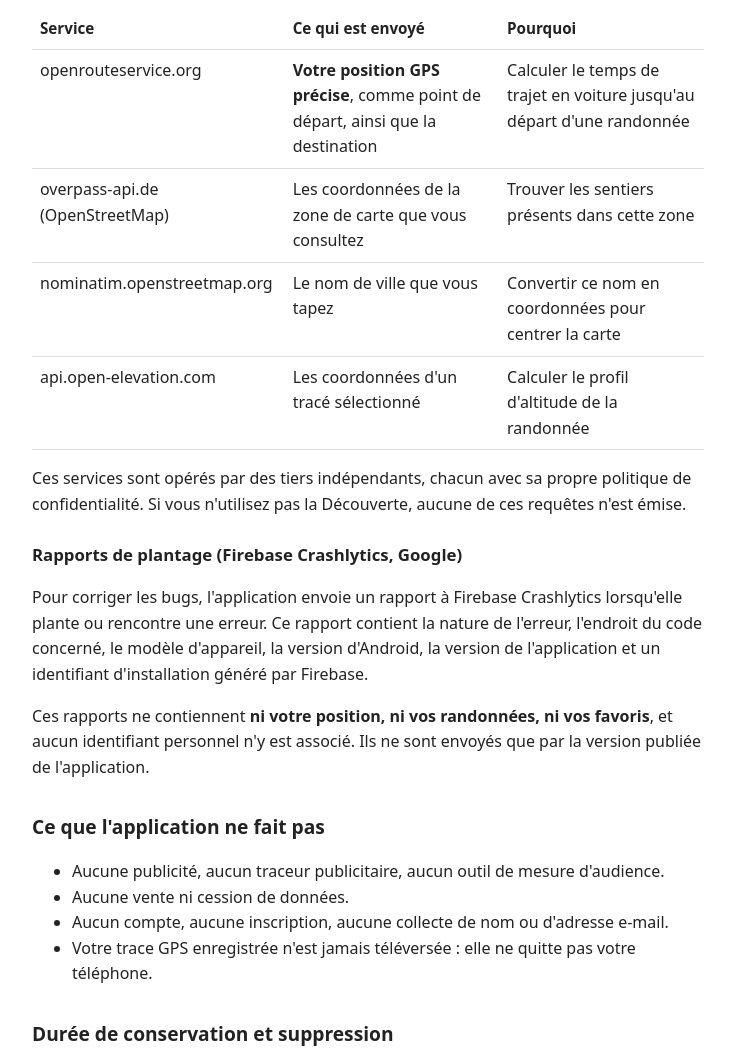
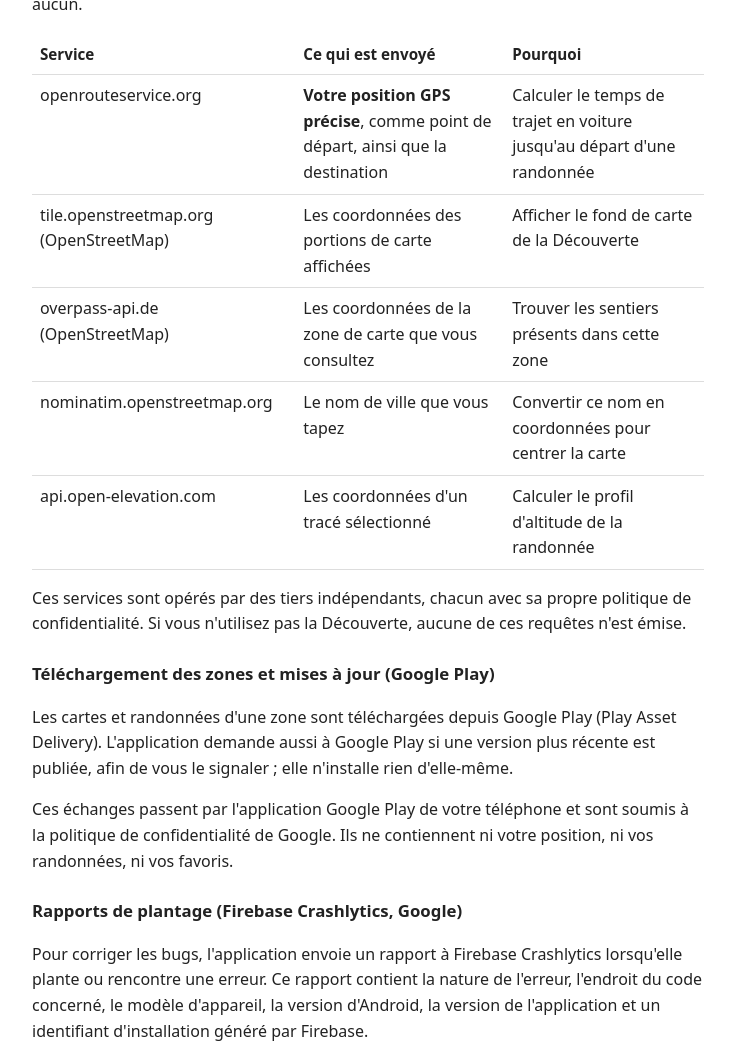
Before and after one commit to AsueG/hikingapp-privacy, a plain HTML site: page index.html in a window 1280 px wide. Shown: the part 925-1978 px from the top of the page, without its empty margins (272-1007 px from the left). Drawn offline with Linux system fonts and the light colour scheme.

Commit message:
fix: déclarer Google Play et les tuiles OpenStreetMap
Vérification des mises à jour via Play (ajoutée en septembre), téléchargement
des zones par Play Asset Delivery et fond de carte tile.openstreetmap.org de la
Découverte, tous deux présents depuis juin mais absents de la politique.

Co-Authored-By: Claude Opus 5.5 <noreply@anthropic.com>

```diff
--- a/index.html
+++ b/index.html
@@ -17,13 +17,13 @@
 </head>
 <body>
   <h1>Politique de confidentialité — Rando Vacances</h1>
-  <p><em>Dernière mise à jour : 2026-08-08</em></p>
+  <p><em>Dernière mise à jour : 2026-10-29</em></p>
 
   <h2>Qui sommes-nous ?</h2>
   <p>« Rando Vacances » est une application Android personnelle, distribuée en accès restreint à un cercle familial. Elle n'est pas commercialisée. Il n'y a ni compte, ni inscription, ni publicité.</p>
 
   <h2>En résumé</h2>
-  <p>Le cœur de l'application (catalogue de randonnées, cartes, suivi de votre trace) fonctionne <strong>hors-ligne</strong> : ces données restent sur votre téléphone. En revanche, deux fonctionnalités ont besoin d'internet et transmettent alors des données à des services tiers : la <strong>Découverte</strong> de randonnées autour de vous, et l'envoi <strong>de rapports de plantage</strong>. Le détail est ci-dessous.</p>
+  <p>Le cœur de l'application (catalogue de randonnées, cartes, suivi de votre trace) fonctionne <strong>hors-ligne</strong> : ces données restent sur votre téléphone. En revanche, certaines fonctionnalités ont besoin d'internet et transmettent alors des données à des services tiers : la <strong>Découverte</strong> de randonnées autour de vous, le <strong>téléchargement des zones</strong> et la <strong>vérification des mises à jour</strong> via Google Play, et l'envoi <strong>de rapports de plantage</strong>. Le détail est ci-dessous.</p>
 
   <h2>Données stockées sur votre téléphone uniquement</h2>
   <ul>
@@ -44,6 +44,11 @@
       <td>Calculer le temps de trajet en voiture jusqu'au départ d'une randonnée</td>
     </tr>
     <tr>
+      <td>tile.openstreetmap.org (OpenStreetMap)</td>
+      <td>Les coordonnées des portions de carte affichées</td>
+      <td>Afficher le fond de carte de la Découverte</td>
+    </tr>
+    <tr>
       <td>overpass-api.de (OpenStreetMap)</td>
       <td>Les coordonnées de la zone de carte que vous consultez</td>
       <td>Trouver les sentiers présents dans cette zone</td>
@@ -60,6 +65,10 @@
     </tr>
   </table>
   <p>Ces services sont opérés par des tiers indépendants, chacun avec sa propre politique de confidentialité. Si vous n'utilisez pas la Découverte, aucune de ces requêtes n'est émise.</p>
+
+  <h3>Téléchargement des zones et mises à jour (Google Play)</h3>
+  <p>Les cartes et randonnées d'une zone sont téléchargées depuis Google Play (Play Asset Delivery). L'application demande aussi à Google Play si une version plus récente est publiée, afin de vous le signaler ; elle n'installe rien d'elle-même.</p>
+  <p>Ces échanges passent par l'application Google Play de votre téléphone et sont soumis à la politique de confidentialité de Google. Ils ne contiennent ni votre position, ni vos randonnées, ni vos favoris.</p>
 
   <h3>Rapports de plantage (Firebase Crashlytics, Google)</h3>
   <p>Pour corriger les bugs, l'application envoie un rapport à Firebase Crashlytics lorsqu'elle plante ou rencontre une erreur. Ce rapport contient la nature de l'erreur, l'endroit du code concerné, le modèle d'appareil, la version d'Android, la version de l'application et un identifiant d'installation généré par Firebase.</p>
```
